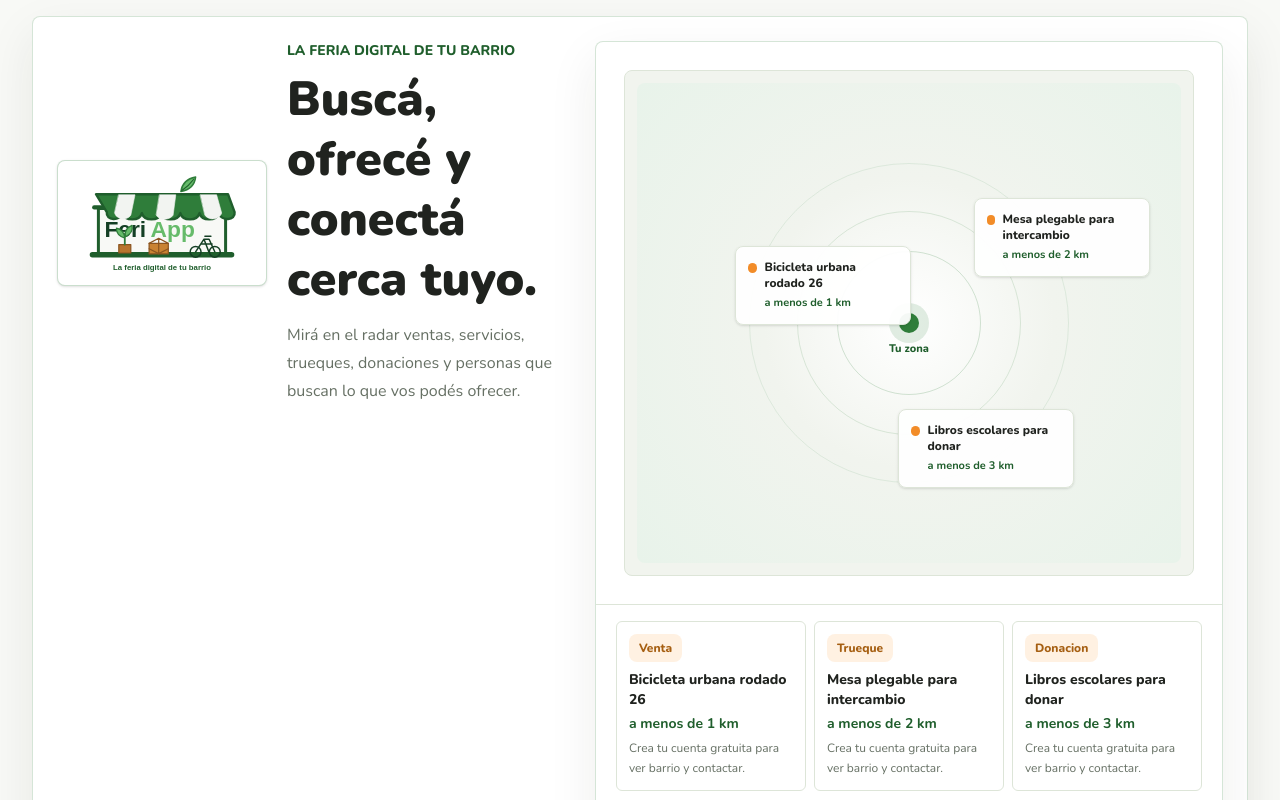
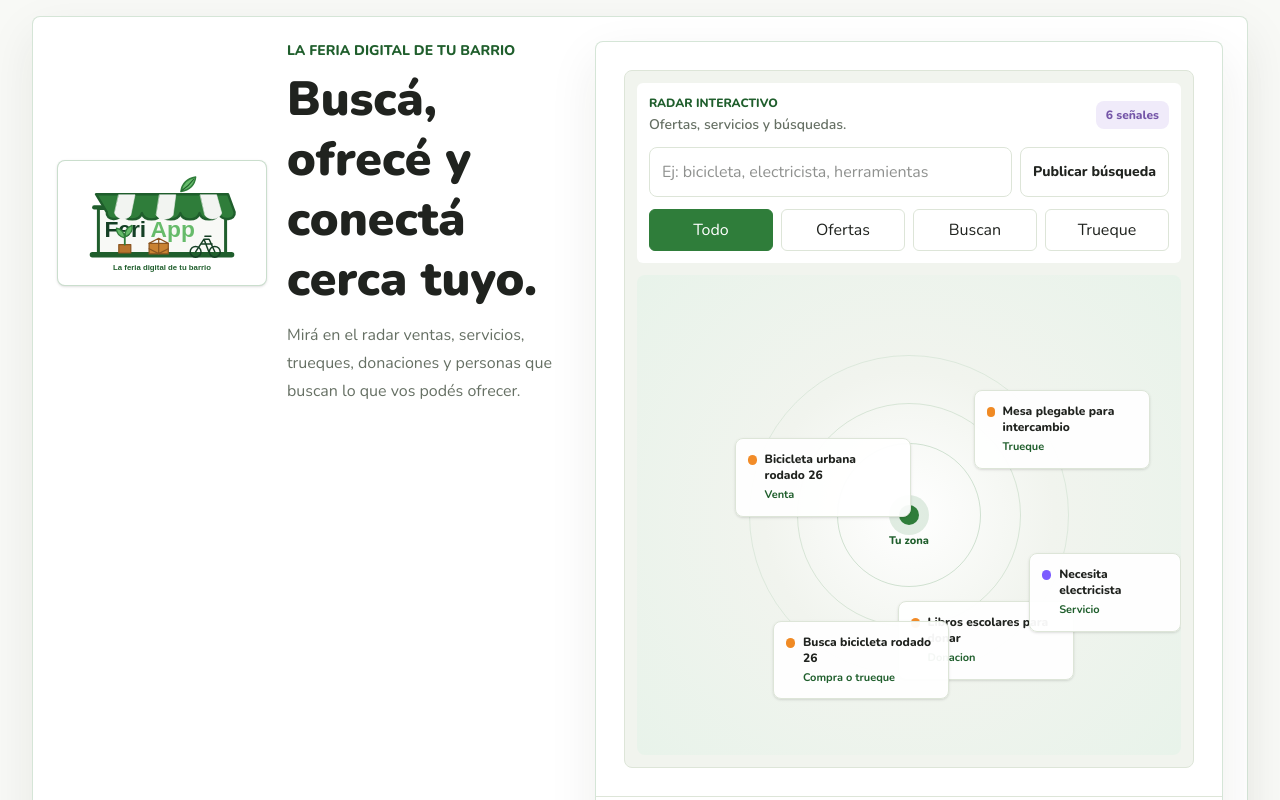
Before and after one commit to Alk1453/FeriApp, a Next.js app: page / in a window 1280 px wide. Shown: the top 800 px of the page. Built offline with nearby package versions, Linux system fonts and the light colour scheme.

Commit message:
Add interactive radar filters and local economy intelligence notes

```diff
--- a/src/app/_components/local-radar.tsx
+++ b/src/app/_components/local-radar.tsx
@@ -2,7 +2,10 @@
 
 import { useMemo, useState, useSyncExternalStore } from "react";
 import Link from "next/link";
-import type { ListingSummary } from "@/modules/marketplace/domain/listing";
+import type {
+  ListingKind,
+  ListingSummary,
+} from "@/modules/marketplace/domain/listing";
 import { getLocationDisclosure } from "@/modules/marketplace/application/get-location-disclosure";
 import { getLocalOpportunityRequests } from "@/modules/radar/application/get-local-opportunity-requests";
 import {
@@ -20,11 +23,86 @@ type LocalRadarProps = {
   variant?: "full" | "hero";
 };
 
+type RadarMode = "all" | "offers" | "needs" | "barter";
+
+type RadarSignal = {
+  id: string;
+  title: string;
+  href: string;
+  label: string;
+  tone: "offer" | "need" | "barter";
+};
+
+const radarModes: {
+  value: RadarMode;
+  label: string;
+  hint: string;
+  kinds: ListingKind[];
+}[] = [
+  {
+    value: "all",
+    label: "Todo",
+    hint: "Ofertas, servicios y búsquedas.",
+    kinds: ["sale", "barter", "donation", "gift", "service", "need"],
+  },
+  {
+    value: "offers",
+    label: "Ofertas",
+    hint: "Lo que alguien vende, dona o ofrece.",
+    kinds: ["sale", "donation", "gift", "service"],
+  },
+  {
+    value: "needs",
+    label: "Buscan",
+    hint: "Necesidades publicadas cerca.",
+    kinds: ["need"],
+  },
+  {
+    value: "barter",
+    label: "Trueque",
+    hint: "Oportunidades para intercambio.",
+    kinds: ["barter"],
+  },
+];
+
 const pointPositions = [
   "left-[18%] top-[34%]",
   "left-[62%] top-[24%]",
   "left-[48%] top-[68%]",
+  "left-[25%] top-[72%]",
+  "left-[72%] top-[58%]",
 ];
+
+function normalizeSearch(value: string): string {
+  return value
+    .toLowerCase()
+    .normalize("NFD")
+    .replace(/[\u0300-\u036f]/g, "");
+}
+
+function getSignalTone(kind: ListingKind): RadarSignal["tone"] {
+  if (kind === "need") {
+    return "need";
+  }
+
+  if (kind === "barter") {
+    return "barter";
+  }
+
+  return "offer";
+}
+
+function getSignalDotClass(tone: RadarSignal["tone"]): string {
+  if (tone === "need") {
+    return "bg-[#7c5cff]";
+  }
+
+  if (tone === "barter") {
+    return "bg-[#f08a24]";
+  }
+
+  return "bg-accent";
+}
 
 export function LocalRadar({ listings, variant = "full" }: LocalRadarProps) {
   const account = useSyncExternalStore(
@@ -34,7 +112,13 @@ export function LocalRadar({ listings, variant = "full" }: LocalRadarProps) {
   );
   const zone = useSyncExternalStore(subscribeToLocalSession, readLocalZone, () => null);
   const [showTrustedPreview, setShowTrustedPreview] = useState(false);
-  const requests = getLocalOpportunityRequests();
+  const [activeMode, setActiveMode] = useState<RadarMode>("all");
+  const [query, setQuery] = useState("");
+  const requests = useMemo(() => getLocalOpportunityRequests(), []);
+  const selectedMode = useMemo(
+    () => radarModes.find((mode) => mode.value === activeMode) ?? radarModes[0],
+    [activeMode],
+  );
 
   const accessProfile = useMemo(
     () =>
@@ -44,6 +128,62 @@ export function LocalRadar({ listings, variant = "full" }: LocalRadarProps) {
     [account, showTrustedPreview, zone],
   );
   const hero = variant === "hero";
+  const normalizedQuery = normalizeSearch(query);
+  const filteredListings = useMemo(
+    () =>
+      listings.filter((item) => {
+        const matchesMode = selectedMode.kinds.includes(item.kind);
+        const searchable = normalizeSearch(
+          `${item.title} ${item.kindLabel} ${item.category} ${item.priceLabel}`,
+        );
+        const matchesQuery =
+          normalizedQuery.length === 0 || searchable.includes(normalizedQuery);
+
+        return matchesMode && matchesQuery;
+      }),
+    [listings, normalizedQuery, selectedMode],
+  );
+  const filteredRequests = useMemo(
+    () =>
+      requests.filter((request) => {
+        const matchesMode =
+          activeMode === "all" ||
+          activeMode === "needs" ||
+          activeMode === "barter";
+        const searchable = normalizeSearch(
+          `${request.title} ${request.categoryLabel} ${request.intentLabel} ${request.matchHint}`,
+        );
+        const matchesQuery =
+          normalizedQuery.length === 0 || searchable.includes(normalizedQuery);
+        const matchesBarter =
+          activeMode !== "barter" ||
+          normalizeSearch(request.intentLabel).includes("trueque");
+
+        return matchesMode && matchesQuery && matchesBarter;
+      }),
+    [activeMode, normalizedQuery, requests],
+  );
+  const visibleListings = filteredListings.slice(0, 3);
+  const visibleRequests = filteredRequests.slice(0, 2);
+  const radarSignals: RadarSignal[] = [
+    ...visibleListings.map((item) => ({
+      id: item.id,
+      title: item.title,
+      href: `/publicaciones/${item.slug}`,
+      label: item.kindLabel,
+      tone: getSignalTone(item.kind),
+    })),
+    ...visibleRequests.map((request) => ({
+      id: request.id,
+      title: request.title,
+      href: "/publicaciones/nueva",
+      label: request.intentLabel,
+      tone: request.intentLabel.toLowerCase().includes("trueque")
+        ? "barter"
+        : "need",
+    })),
+  ].slice(0, pointPositions.length);
+  const resultCount = filteredListings.length + filteredRequests.length;
 
   return (
     <section className="overflow-hidden rounded-lg border border-primary/20 bg-white shadow-[0_18px_50px_rgba(32,35,31,0.08)]">
@@ -95,6 +235,54 @@ export function LocalRadar({ listings, variant = "full" }: LocalRadarProps) {
         )}
 
         <div className="rounded-lg border border-border-soft bg-surface-soft p-3">
+          <div className="mb-3 grid gap-3 rounded-md bg-white p-3">
+            <div className="flex flex-col gap-2 sm:flex-row sm:items-center sm:justify-between">
+              <div>
+                <p className="text-xs font-extrabold uppercase text-primary-strong">
+                  Radar interactivo
+                </p>
+                <p className="mt-1 text-sm font-semibold text-muted">
+                  {selectedMode.hint}
+                </p>
+              </div>
+              <span className="ui-chip ui-chip-info w-fit">
+                {resultCount} señales
+              </span>
+            </div>
+
+            <div className="grid gap-2 sm:grid-cols-[1fr_auto]">
+              <input
+                className="ui-field px-3 text-sm"
+                onChange={(event) => setQuery(event.target.value)}
+                placeholder="Ej: bicicleta, electricista, herramientas"
+                value={query}
+              />
+              <Link
+                className="ui-button ui-button-secondary min-h-11 px-3 py-2"
+                href="/publicaciones/nueva"
+              >
+                Publicar búsqueda
+              </Link>
+            </div>
+
+            <div className="grid gap-2 sm:grid-cols-4">
+              {radarModes.map((mode) => (
+                <button
+                  className={`rounded-md border px-3 py-2 text-sm font-extrabold transition ${
+                    activeMode === mode.value
+                      ? "border-primary bg-primary text-white"
+                      : "border-border-soft bg-white text-foreground hover:border-primary"
+                  }`}
+                  key={mode.value}
+                  onClick={() => setActiveMode(mode.value)}
+                  type="button"
+                >
+                  {mode.label}
+                </button>
+              ))}
+            </div>
+          </div>
+
           <div
             className={`relative overflow-hidden rounded-lg bg-[radial-gradient(circle_at_center,#ffffff_0,#f1f4ee_40%,#e8f3ea_100%)] ${
               hero ? "min-h-[380px] sm:min-h-[480px]" : "min-h-[360px] sm:min-h-[430px] lg:min-h-[520px]"
@@ -108,36 +296,44 @@ export function LocalRadar({ listings, variant = "full" }: LocalRadarProps) {
               Tu zona
             </span>
 
-            {listings.slice(0, 3).map((item, index) => {
-              const disclosure = getLocationDisclosure({
-                item,
-                tier: accessProfile.tier,
-              });
-
-              return (
+            {radarSignals.map((signal, index) => (
               <Link
                 className={`absolute ${pointPositions[index]} group z-20 flex max-w-44 items-start gap-2 rounded-lg border border-border-soft bg-white/95 p-3 text-left shadow-sm transition hover:-translate-y-0.5 hover:border-primary`}
-                  href={`/publicaciones/${item.slug}`}
-                  key={item.id}
+                href={signal.href}
+                key={signal.id}
               >
-                  <span className="mt-1 size-2.5 rounded-full bg-accent" />
+                <span
+                  className={`mt-1 size-2.5 rounded-full ${getSignalDotClass(
+                    signal.tone,
+                  )}`}
+                />
                 <span>
                   <span className="block text-xs font-extrabold leading-4">
-                      {item.title}
+                    {signal.title}
                   </span>
                   <span className="mt-1 block text-[11px] font-bold text-primary-strong">
-                      {disclosure.label}
+                    {signal.label}
                   </span>
                 </span>
               </Link>
-              );
-            })}
+            ))}
+
+            {radarSignals.length === 0 ? (
+              <div className="absolute inset-x-4 top-1/2 z-20 -translate-y-1/2 rounded-lg border border-border-soft bg-white/95 p-4 text-center shadow-sm">
+                <p className="text-sm font-extrabold">
+                  Todavía no hay señales con ese filtro.
+                </p>
+                <p className="mt-1 text-xs leading-5 text-muted">
+                  Publicá una búsqueda para que el barrio pueda responder.
+                </p>
+              </div>
+            ) : null}
           </div>
         </div>
       </div>
 
       <div className="grid gap-2 border-t border-border-soft bg-white px-5 py-4 md:grid-cols-3">
-        {listings.slice(0, 3).map((item) => {
+        {visibleListings.map((item) => {
           const disclosure = getLocationDisclosure({
             item,
             tier: accessProfile.tier,
@@ -158,6 +354,14 @@ export function LocalRadar({ listings, variant = "full" }: LocalRadarProps) {
             </Link>
           );
         })}
+        {visibleListings.length === 0 ? (
+          <div className="rounded-md border border-border-soft p-3 md:col-span-3">
+            <p className="text-sm font-extrabold">Sin ofertas para este filtro.</p>
+            <p className="mt-1 text-xs leading-5 text-muted">
+              Probá otra palabra o cambiá el modo del radar.
+            </p>
+          </div>
+        ) : null}
       </div>
 
       <div className="border-t border-border-soft bg-accent-soft px-5 py-4">
@@ -176,7 +380,7 @@ export function LocalRadar({ listings, variant = "full" }: LocalRadarProps) {
           </Link>
         </div>
         <div className="mt-4 grid gap-2 md:grid-cols-3">
-          {requests.map((request) => (
+          {filteredRequests.map((request) => (
             <article
               className="rounded-md border border-white/70 bg-white p-3"
               key={request.id}
@@ -198,6 +402,16 @@ export function LocalRadar({ listings, variant = "full" }: LocalRadarProps) {
               </p>
             </article>
           ))}
+          {filteredRequests.length === 0 ? (
+            <article className="rounded-md border border-white/70 bg-white p-3 md:col-span-3">
+              <h4 className="text-sm font-extrabold">
+                Sin búsquedas visibles con este filtro.
+              </h4>
+              <p className="mt-1 text-xs leading-5 text-muted">
+                Usá “Publicar búsqueda” para crear una necesidad concreta.
+              </p>
+            </article>
+          ) : null}
         </div>
       </div>
     </section>
```
Also changed, not shown: 2 other files (tests, documents, lock files or other folders). Lines whose indentation alone changed are shown as unchanged.
